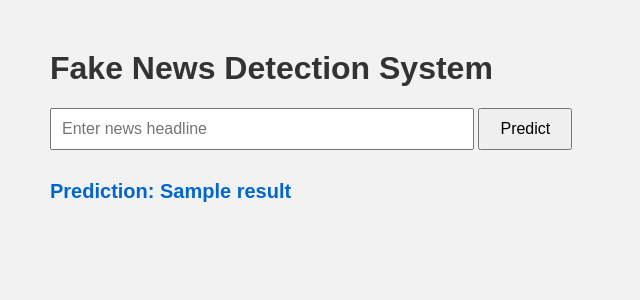
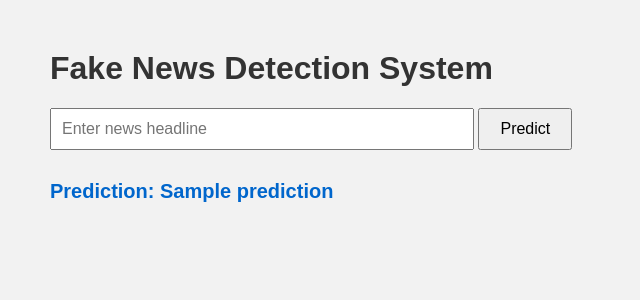
Before and after one commit to Akshatakulkarni2302/Fake-News-detection-, a Flask app: template templates/index.html in a window 1280 px wide. Shown: the top 300 px of the page, without its empty margins (0-640 px from the left). Run offline with Flask 3, Linux system fonts and the light colour scheme; the template is opened without the code that fills it: most values are stand-ins (such as "Sample title", 1, 10 or a date in 2020); parts of the project's set-up code (start-up, migrations or seed data) failed here and were passed over.

Commit message:
Modify form action and result variable in index.html
Updated form action to submit to '/predict' and changed result variable to 'prediction'.

```diff
--- a/templates/index.html
+++ b/templates/index.html
@@ -34,13 +34,14 @@
 </head>
 <body>
     <h1>Fake News Detection System</h1>
-    <form method="POST">
+    <!-- IMPORTANT: now it submits to /predict -->
+    <form method="POST" action="/predict">
         <input type="text" name="news" placeholder="Enter news headline" required>
         <button type="submit">Predict</button>
     </form>
 
-    {% if result %}
-    <div class="result">Prediction: {{ result }}</div>
+    {% if prediction %}
+    <div class="result">Prediction: {{ prediction }}</div>
     {% endif %}
 </body>
 </html>
```
